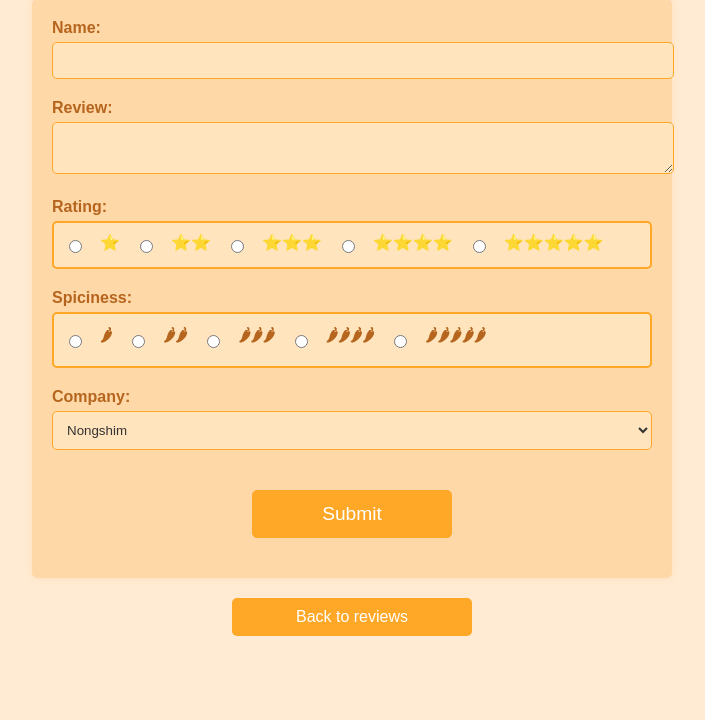
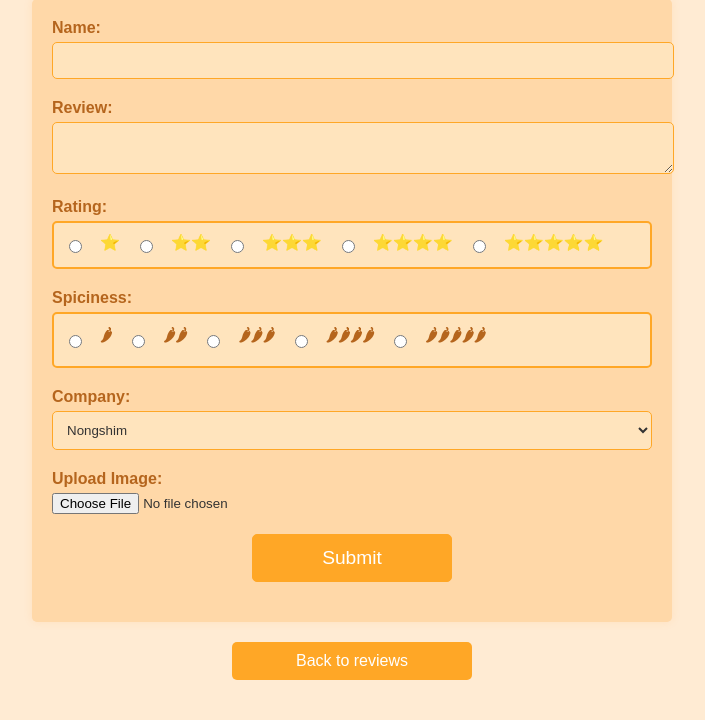
Before and after one commit to IsAmDead/NoodleWeb_Project, a Flask app: page /submit_review in a window 1280 px wide. Shown: the part 228-948 px from the top of the page, without its empty margins (288-993 px from the left). Before the commit the page ends 864 px from the top, so only its background shows below. Run offline with Flask 3, Linux system fonts and the light colour scheme.

Commit message:
upload_images

```diff
--- a/app/routes.py
+++ b/app/routes.py
@@ -1,3 +1,4 @@
+import os
 from app.app import app, db
 from flask import request, redirect, render_template, url_for
 from app.models import Category, Noodle
@@ -33,7 +34,17 @@ def submit_review():
         db.session.add(new_review)
         db.session.commit()
 
+        image = request.files['image']
+        if image and image.filename: # Check if the image has a filename
+            image_filename = os.path.join("static", "images", image.filename)
+            image.save(image_filename)
+
+            new_review.image = image.filename
+            db.session.commit()  # Don't forget to commit the changes
+
         return redirect(url_for('home'))
+
+
 
     categories = Category.query.all()
     return render_template('submit_review.html', categories=categories)
--- a/app/templates/submit_review.html
+++ b/app/templates/submit_review.html
@@ -10,7 +10,7 @@
 
     <h1>Submit Noodle Review</h1>
 
-    <form action="{{ url_for('submit_review') }}" method="post" class="submit-form">
+    <form action="{{ url_for('submit_review') }}" method="post" class="submit-form" enctype="multipart/form-data">
         <label for="name">Name:</label>
         <input type="text" id="name" name="name" required><br>
 
@@ -42,6 +42,10 @@
             {% endfor %}
         </select><br>
 
+        <!-- Added image upload input -->
+        <label for="image">Upload Image:</label>
+        <input type="file" id="image" name="image"><br>
+
         <input type="submit" value="Submit" class="button">
     </form>
 
```
Also changed, not shown: instance/database.db.
